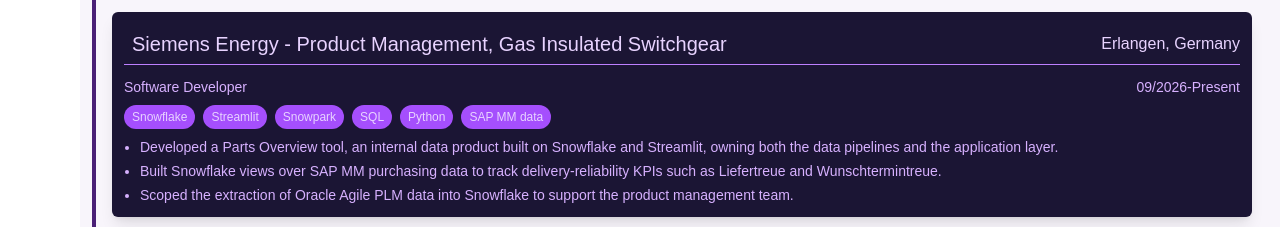
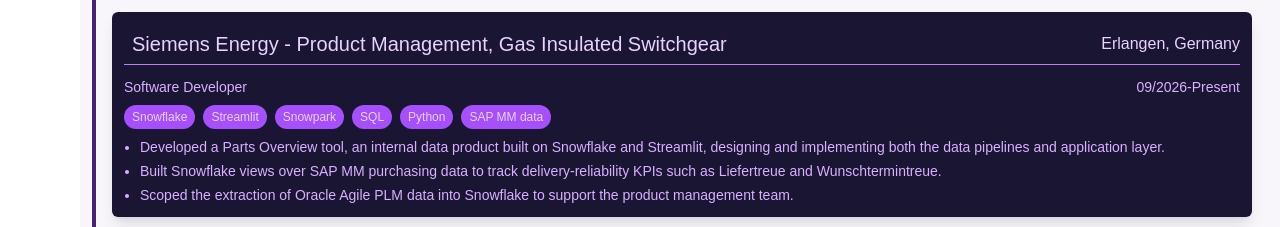
Before and after one commit to me-safya/Akshat-s-Portfolio-master, a React (Vite) app in the folder client/: page / in a window 1280 px wide. Shown: the part 1640-1867 px from the top of the page. Built offline with nearby package versions, Linux system fonts and the light colour scheme; a web font is replaced by a local one.

Commit message:
Parts overview Project added

```diff
--- a/client/src/components/EdNEx.jsx
+++ b/client/src/components/EdNEx.jsx
@@ -30,7 +30,7 @@
   startDate: "09/2026",
   endDate: "Present",
   responsibilities: [
-    "Developed a Parts Overview tool, an internal data product built on Snowflake and Streamlit, owning both the data pipelines and the application layer.",
+    "Developed a Parts Overview tool, an internal data product built on Snowflake and Streamlit, designing and implementing both the data pipelines and application layer.",
     "Built Snowflake views over SAP MM purchasing data to track delivery-reliability KPIs such as Liefertreue and Wunschtermintreue.",
     "Scoped the extraction of Oracle Agile PLM data into Snowflake to support the product management team.",
   ],
```
